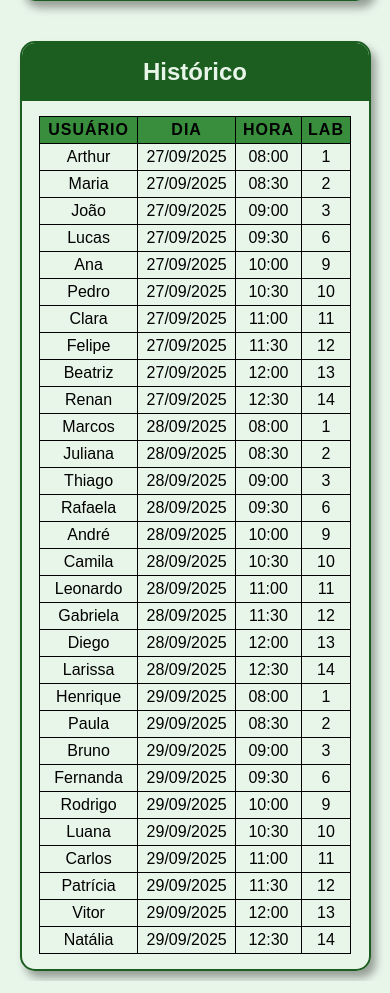
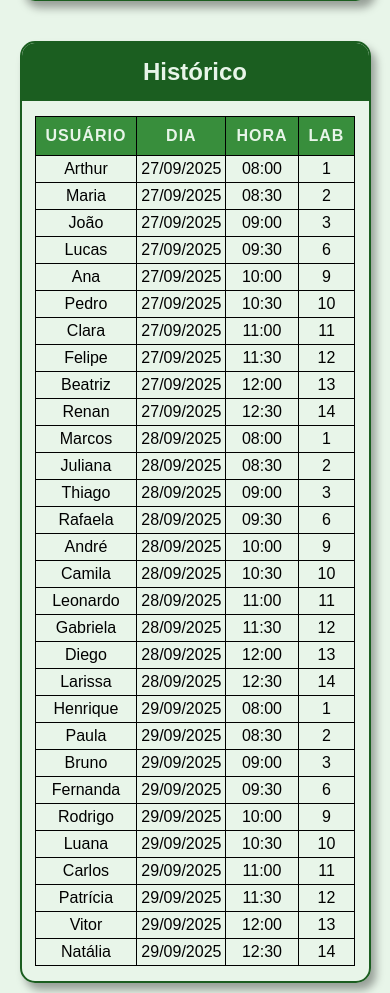
Before and after one commit to arthurgbrito/Fechadura_Eletronica, a PHP site: page /templates/sistema.php in a window 390 px wide. Shown: the part 656-1649 px from the top of the page. Run offline with PHP 8.4, Linux system fonts and the light colour scheme; the visitor is signed in with stand-in values (Sample User, id 1); data that the repository does not hold is empty.

Commit message:
tentando arrumar a responsividade

```diff
--- a/style/style-sistema.css
+++ b/style/style-sistema.css
@@ -139,20 +139,21 @@ section#historico{
     height: calc(100% - 60px);
     overflow-y: auto;
     flex: 1;
+    position: relative;
 }
 
 .tableContainer table {
     width: 90%;
-    height: calc(100% - 60px);
+    height: auto;
+    border-spacing: 0;
     border-collapse: collapse;
     background-color: var(--Light-green);
     margin: 0px auto;
 }
 
 .tableContainer thead {
-    border: 1px solid black;
     position: sticky;
-    top: 0;
+    top: 0px;
     z-index: 2;
 }
 
@@ -163,13 +164,16 @@ section#historico{
     color: black;
 }
 
-.cabecalhoTabela th {
+.cabecalhoTabela > tr > th {
     background-color: var(--Main-green);
     color: var(--Light-green);
     text-transform: uppercase;
     letter-spacing: 1px;
-    padding: 5px;
-    color: var(--Light-green);
+    padding: 10px;
+    position: sticky;
+    top: 0;
+    z-index: 5;
+    background-clip: padding-box;
 }
 
 section#historico h1 {
```
